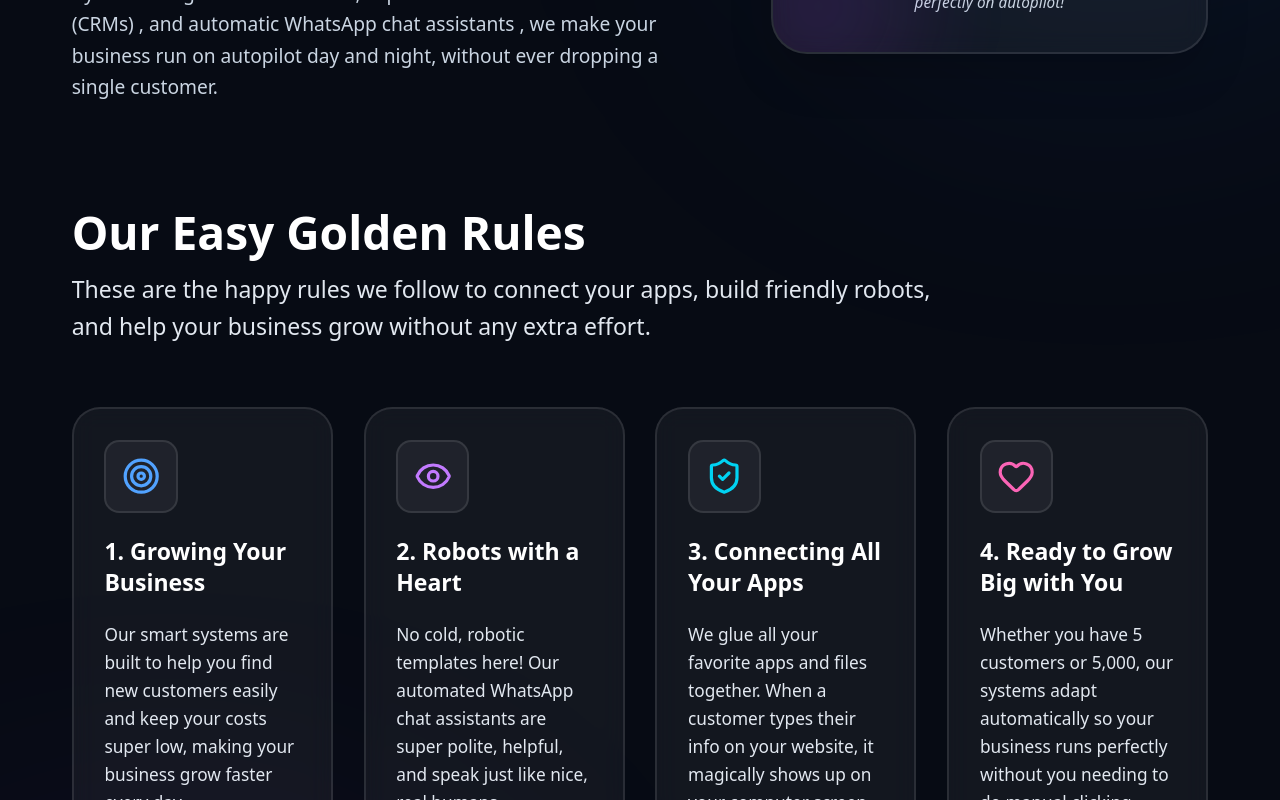
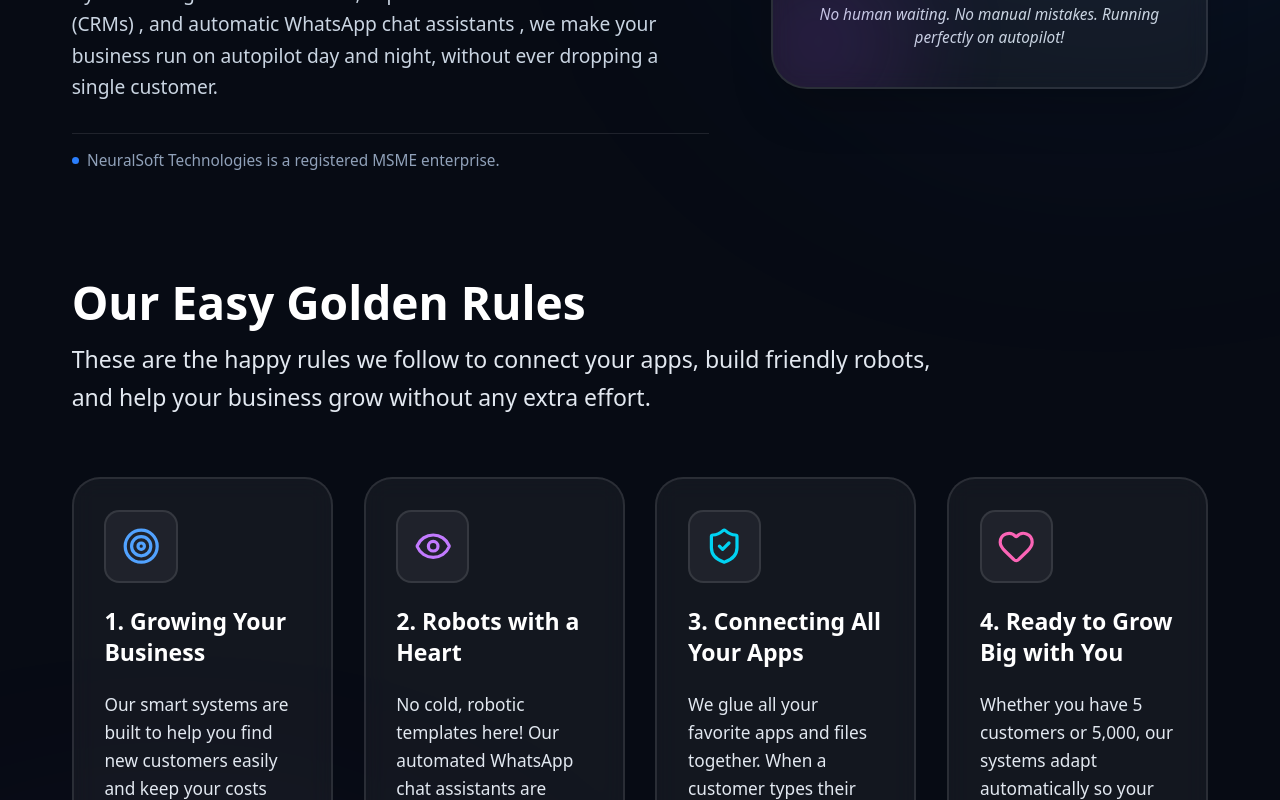
Before and after one commit to imran148739/neuralsoft-website-frontend, a Next.js app: page /about in a window 1280 px wide. Shown: the part 900-1700 px from the top of the page. Built offline with nearby package versions, Linux system fonts and the light colour scheme.

Commit message:
MSME registeration deails added in footer and aboutus page

```diff
--- a/src/app/(public)/about/page.tsx
+++ b/src/app/(public)/about/page.tsx
@@ -149,6 +149,12 @@ export default function AboutPage() {
             <p className="text-slate-300 text-xl leading-relaxed">
               {ABOUT_CONTENT.pageSubtitle2}
             </p>
+            <div className="pt-4 border-t border-white/10">
+              <p className="text-slate-400 text-base flex items-center gap-2">
+                <span className="inline-block w-2 h-2 rounded-full bg-blue-500 animate-pulse"></span>
+                NeuralSoft Technologies is a registered MSME enterprise.
+              </p>
+            </div>
           </div>
 
           {/* Visual Automation Engine Simulation - Highly Graphic Flow */}
--- a/src/app/(public)/layout.tsx
+++ b/src/app/(public)/layout.tsx
@@ -231,7 +231,10 @@ export default function PublicLayout({
           </div>
 
           <div className="pt-8 flex flex-col md:flex-row justify-between items-center text-xs text-gray-500 space-y-4 md:space-y-0">
-            <p>&copy; {new Date().getFullYear()} NeuralSoft Technologies. All rights reserved.</p>
+            <div className="flex flex-col space-y-1 text-center md:text-left">
+              <p>&copy; {new Date().getFullYear()} NeuralSoft Technologies. All rights reserved.</p>
+              <p className="text-gray-500/80">NeuralSoft Technologies is a registered MSME enterprise</p>
+            </div>
             <div className="flex space-x-6">
               <Link href="/privacy" className="hover:text-gray-300 transition-colors">Privacy Policy</Link>
               <Link href="/terms" className="hover:text-gray-300 transition-colors">Terms of Service</Link>
```
